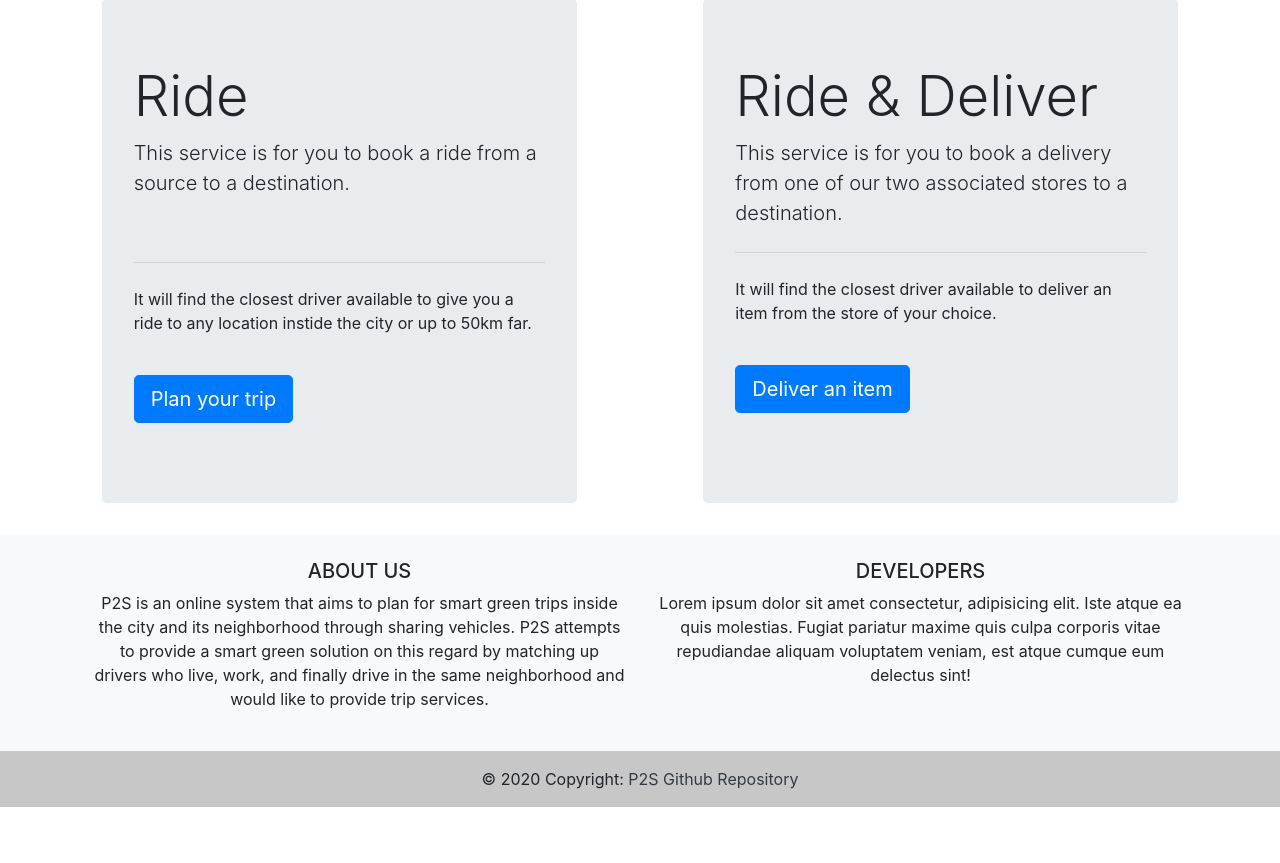
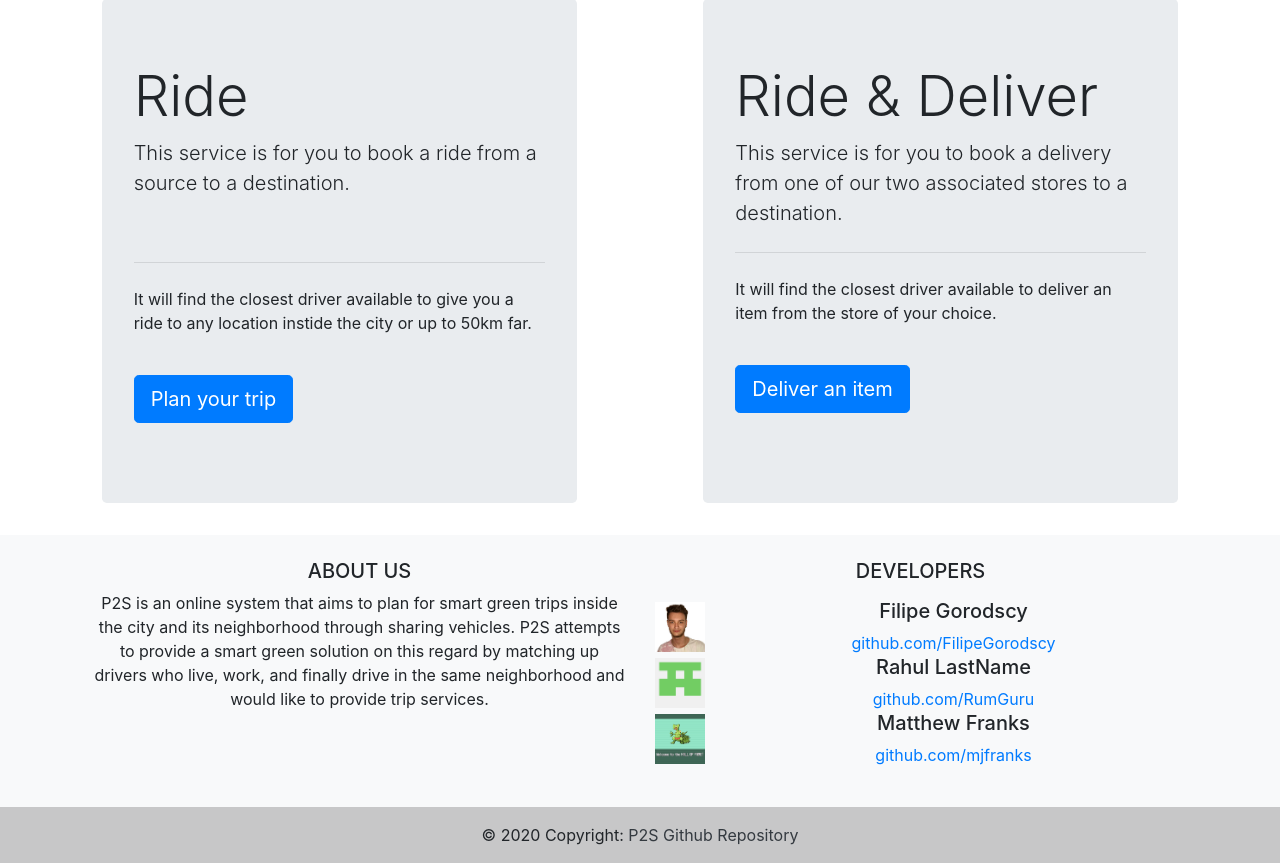
Before and after one commit to RumGuru/P.2.S, a PHP site: page / in a window 1280 px wide. Shown: the part 73-936 px from the top of the page. Before the commit the page ends 880 px from the top, so only its background shows below. Run offline with PHP 8.4, Linux system fonts and the light colour scheme.

Commit message:
Fix footer

```diff
--- a/index.css
+++ b/index.css
@@ -9,8 +9,19 @@
   }
 }
 
-@media (max-height: 857px) {
+@media (max-height: 1640px) and (max-width: 768px) {
   #footer {
     position: relative;
   }
 }
+
+@media (max-height: 1200px) {
+  #footer {
+    position: relative;
+  }
+}
+
+.developers {
+  width: 50px;
+  height: 50px;
+}
--- a/index.html
+++ b/index.html
@@ -106,9 +106,27 @@
               <h5 class="text-uppercase">Developers</h5>
 
               <p>
-                Lorem ipsum dolor sit amet consectetur, adipisicing elit. Iste atque ea quis
-                molestias. Fugiat pariatur maxime quis culpa corporis vitae repudiandae
-                aliquam voluptatem veniam, est atque cumque eum delectus sint!
+                <div class="media">
+                  <img class="align-self-center mr-3 developers" src="./images/Gorodscy.jpg" alt="FilipeGorodscy">
+                  <div class="media-body">
+                    <h5 class="mt-0">Filipe Gorodscy</h5>
+                    <p class="mb-0"><a href="https://github.com/FilipeGorodscy">github.com/FilipeGorodscy</a></p>
+                  </div>
+                </div>
+                <div class="media">
+                  <img class="align-self-center mr-3 developers" src="./images/RumGuru.png" alt="RumGuru">
+                  <div class="media-body">
+                    <h5 class="mt-0">Rahul LastName</h5>
+                    <p class="mb-0"><a href="https://github.com/RumGuru">github.com/RumGuru</a></p>
+                  </div>
+                </div>
+                <div class="media">
+                  <img class="align-self-center mr-3 developers" src="./images/MatthewFranks.png" alt="MatthewFranks">
+                  <div class="media-body">
+                    <h5 class="mt-0">Matthew Franks</h5>
+                    <p class="mb-0"><a href="https://github.com/mjfranks">github.com/mjfranks</a></p>
+                  </div>
+                </div>
               </p>
             </div>
 
```
Also changed, not shown: images/Gorodscy.jpg (added), images/MatthewFranks.png (added), images/RumGuru.png (added).
